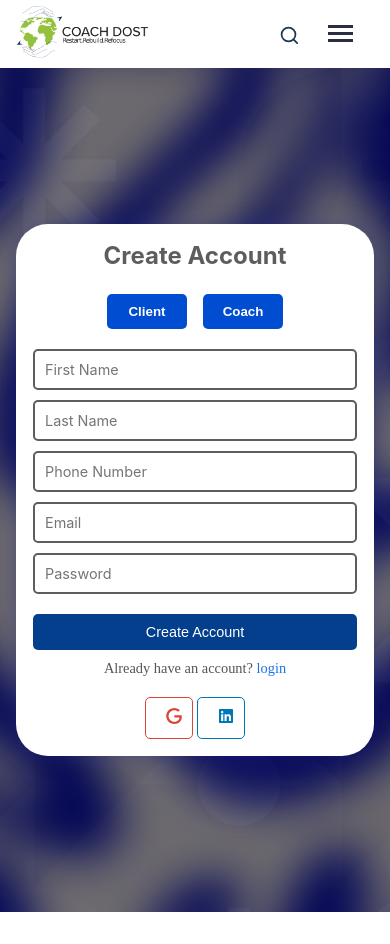
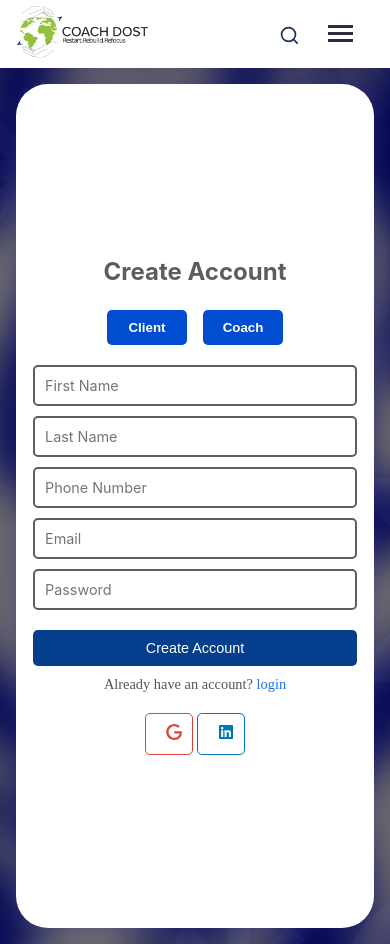
Before and after one commit to gurudesh0801/coachdost-copy, a React (Vite) app: page /signup in a window 390 px wide. Before the commit the page ends 912 px from the top, so only its background shows below. Built offline with nearby package versions, Linux system fonts and the light colour scheme; a web font is replaced by a local one.

Commit message:
Update Signup.css

```diff
--- a/src/Components/Signup/Signup.css
+++ b/src/Components/Signup/Signup.css
@@ -225,14 +225,14 @@
     background: url(../../assets/images/loginbg.png);
   }
   .rightcont {
+    margin-top: 0rem;
     background: rgb(255, 255, 255);
     box-shadow: 0 0 20px rgba(31, 38, 135, 0.37);
     backdrop-filter: blur(4px);
     -webkit-backdrop-filter: blur(4px);
-    border-radius: 10px;
     border: 1px solid rgba(255, 255, 255, 0.18);
     padding: 1rem;
-    height: auto;
+    height: 100vh;
     border-radius: 2rem;
   }
 
```
